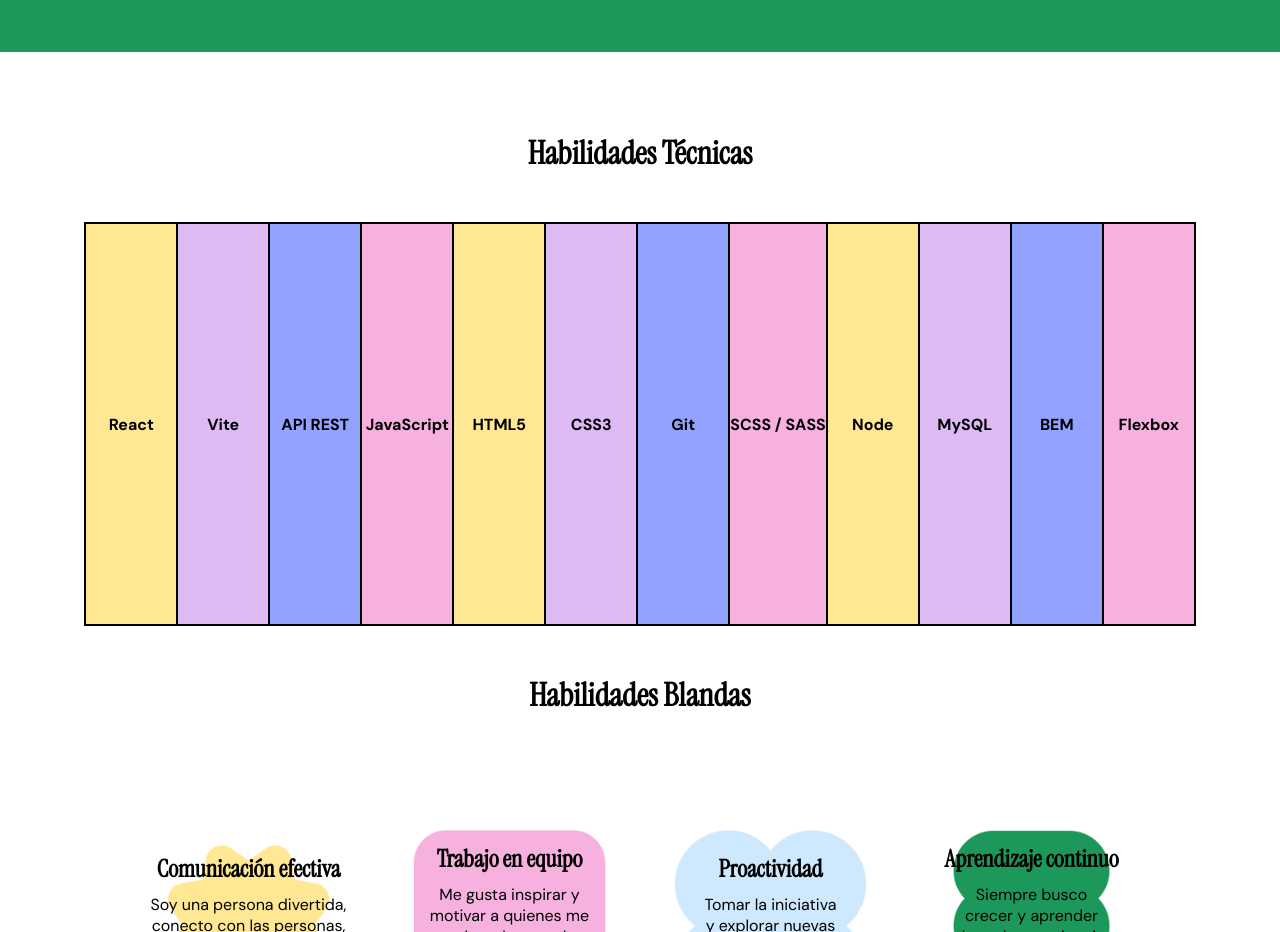
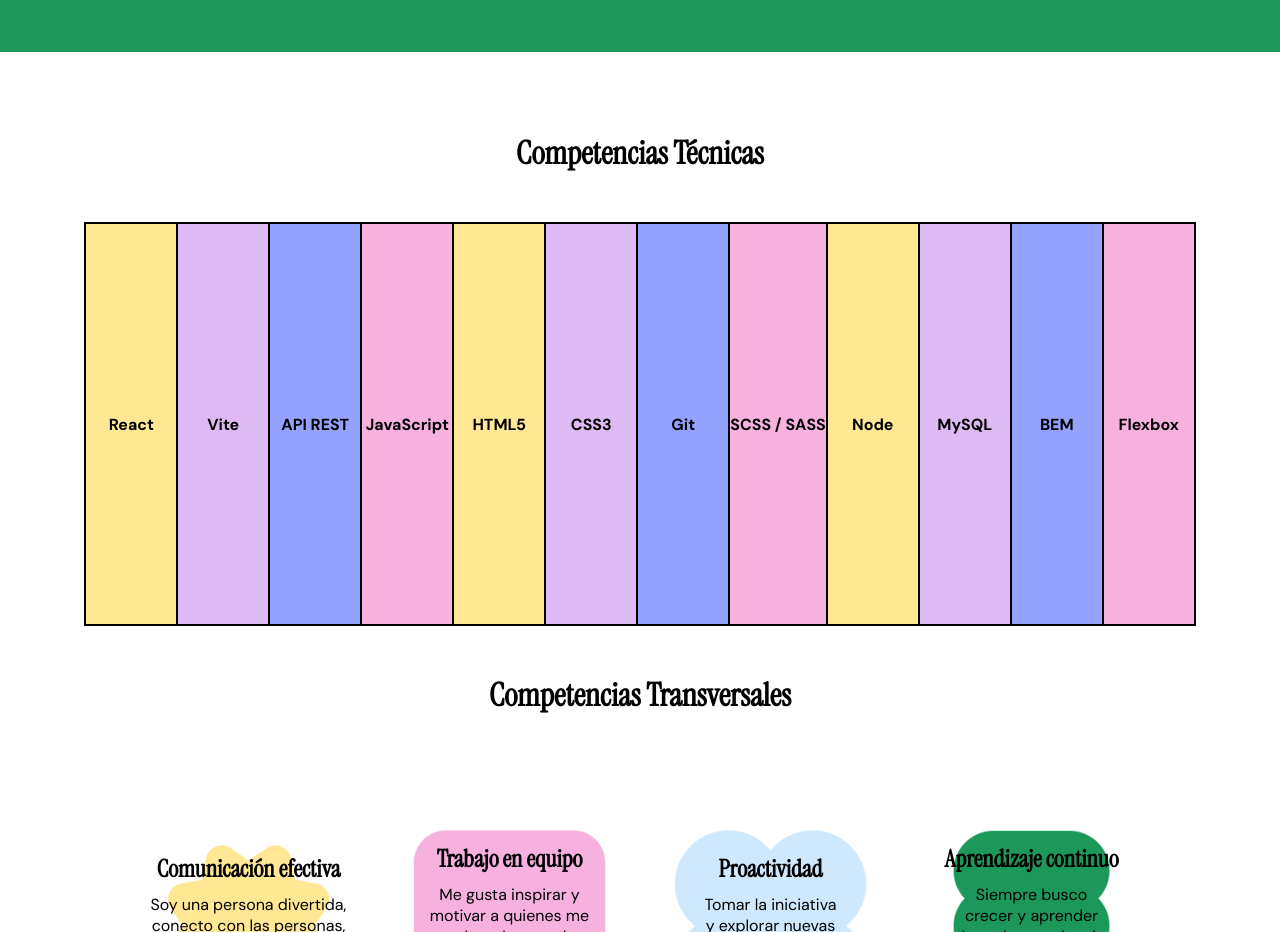
Before and after one commit to estherquiros/esther-portfolio, a React (Vite) app: page / in a window 1280 px wide. Shown: the part 2100-3032 px from the top of the page. Built offline with nearby package versions, Linux system fonts and the light colour scheme.

Commit message:
update skill section titles to improve clarity and consistency

```diff
--- a/src/components/SkillsSection/SkillsSection.jsx
+++ b/src/components/SkillsSection/SkillsSection.jsx
@@ -16,13 +16,13 @@ export const SkillsSection = ({ hardSkills, softSkills }) => {
       <div className="skills-section__content">
         <div className="skills-section__hard-skills">
           <h3 className="skills-section__subtitle font-subtitle font-title">
-            Habilidades Técnicas
+            Competencias Técnicas
           </h3>
           <HardSkills hardSkills={hardSkills} />
         </div>
         <div className="skills-section__soft-skills">
           <h3 className="skills-section__subtitle font-subtitle font-title">
-            Habilidades Blandas
+            Competencias Transversales
           </h3>
           <SoftSkills softSkills={softSkills} />
         </div>
```
